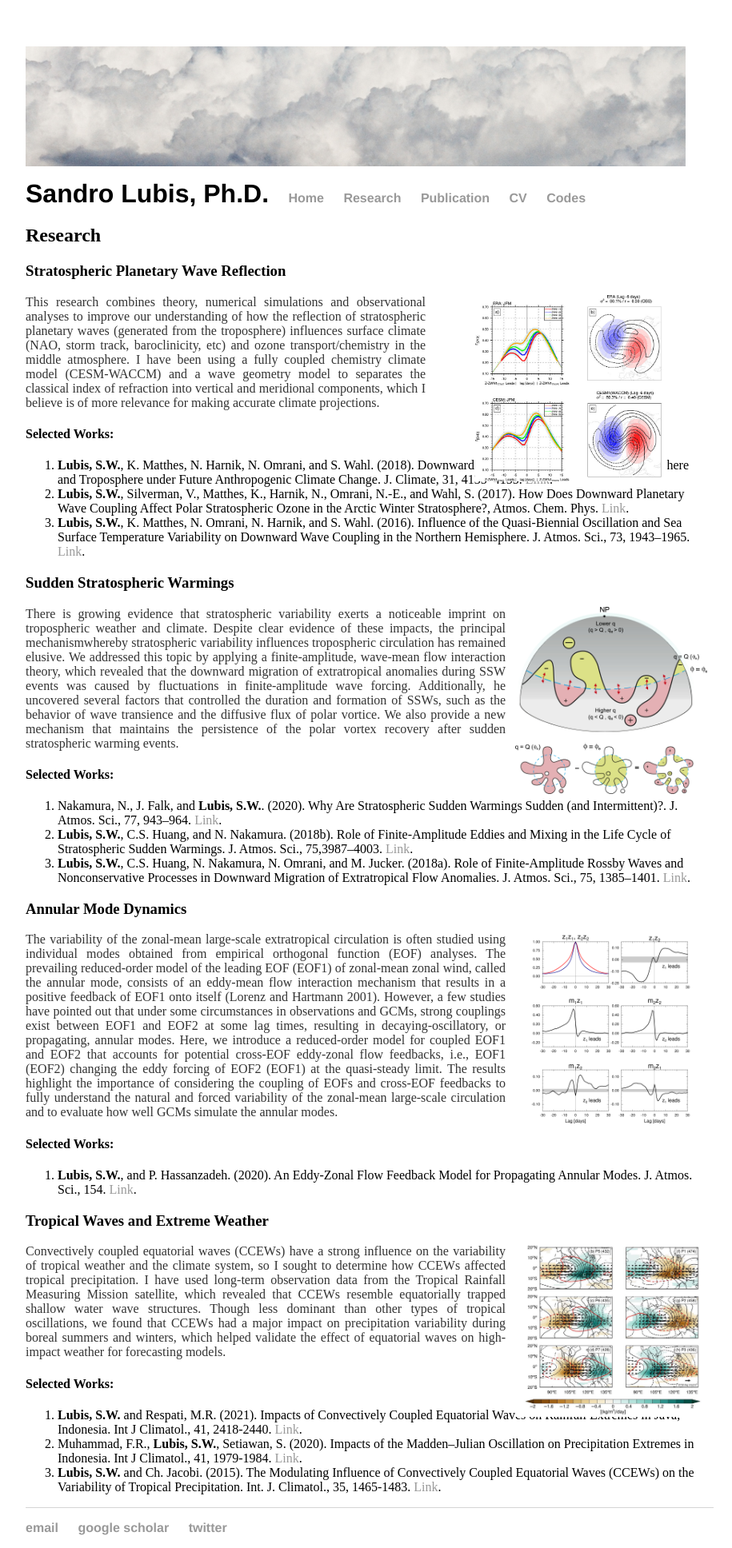
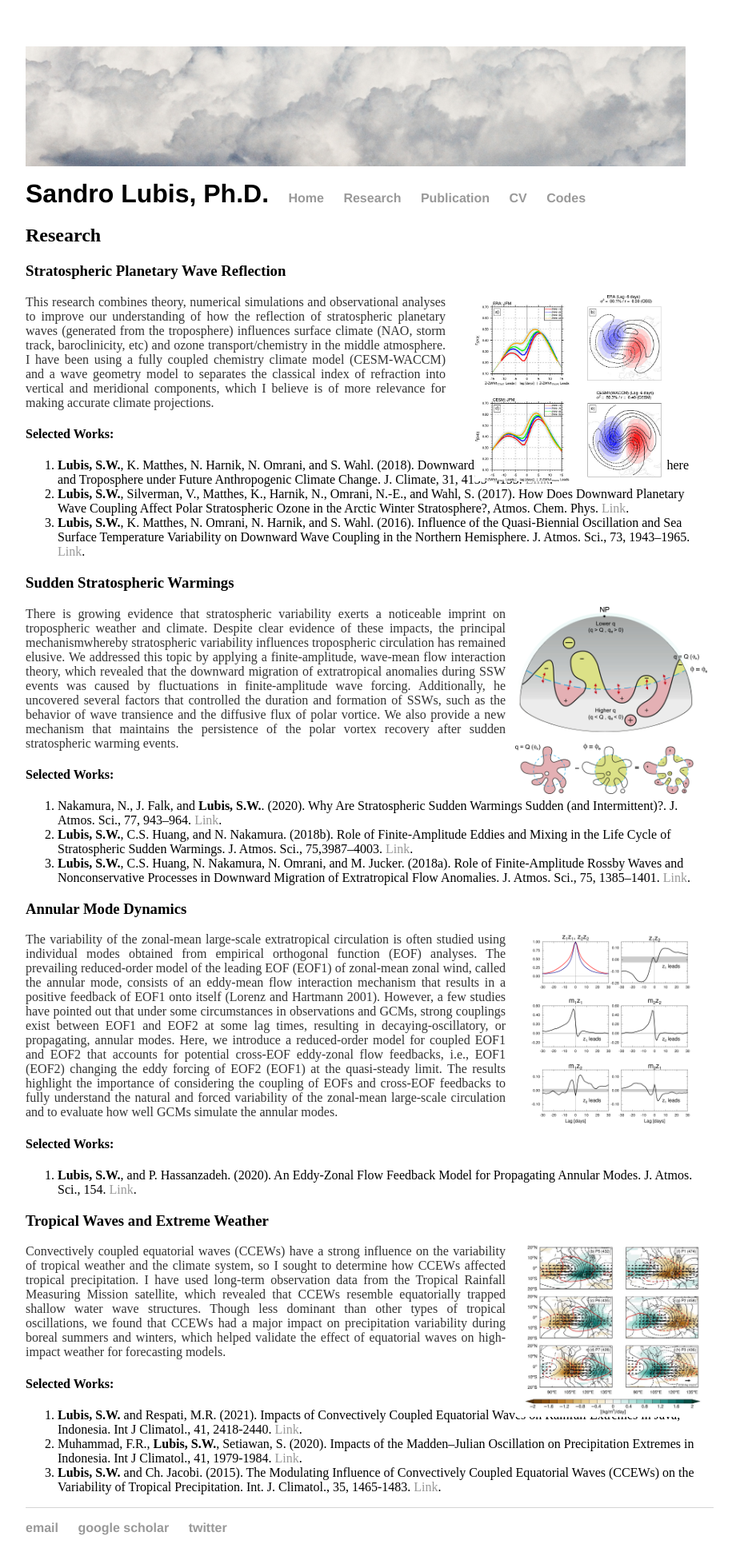
Before and after one commit to sandrolubis/sandrolubis.github.io, a Jekyll site: the page built from research/index.html, in a window 1280 px wide. Shown: the whole page at 80% size, without its empty margins (276-1191 px from the left). Built offline with Jekyll 4.4.1, drawn with Linux system fonts in a browser that asks for light colours.

Commit message:
Update index.html

```diff
--- a/research/index.html
+++ b/research/index.html
@@ -6,7 +6,7 @@
 			<h2>Research</h2>
 			<h3>Stratospheric Planetary Wave Reflection</h3>
 			<img src="https://sandrolubis.github.io/assets/images/full-jas-d-15-0072.1-f2.jpg" alt="Fig 1" style="position:absolute; left:870px; width:240px">
-			<p class="indented", style="width:500px"><font size=3> This research combines theory, numerical simulations and
+			<p class="indented", style="width:525px"><font size=3> This research combines theory, numerical simulations and
 				observational analyses to improve our understanding of how the reflection of stratospheric planetary waves (generated from the troposphere)
 				 influences surface climate (NAO, storm track, baroclinicity, etc) and ozone transport/chemistry in the middle atmosphere. I have been
 				using a fully coupled chemistry climate model (CESM-WACCM) and a wave geometry model to separates the classical index of refraction into vertical and meridional
```
